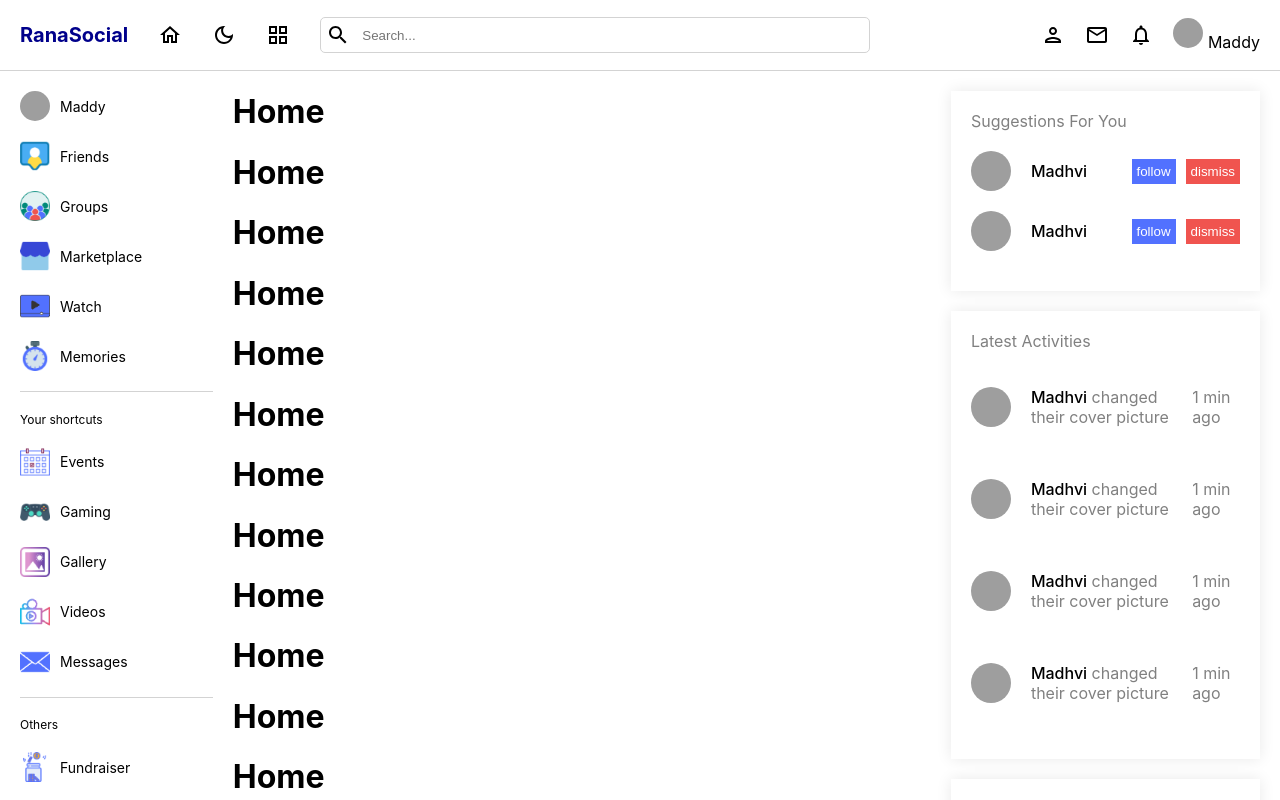
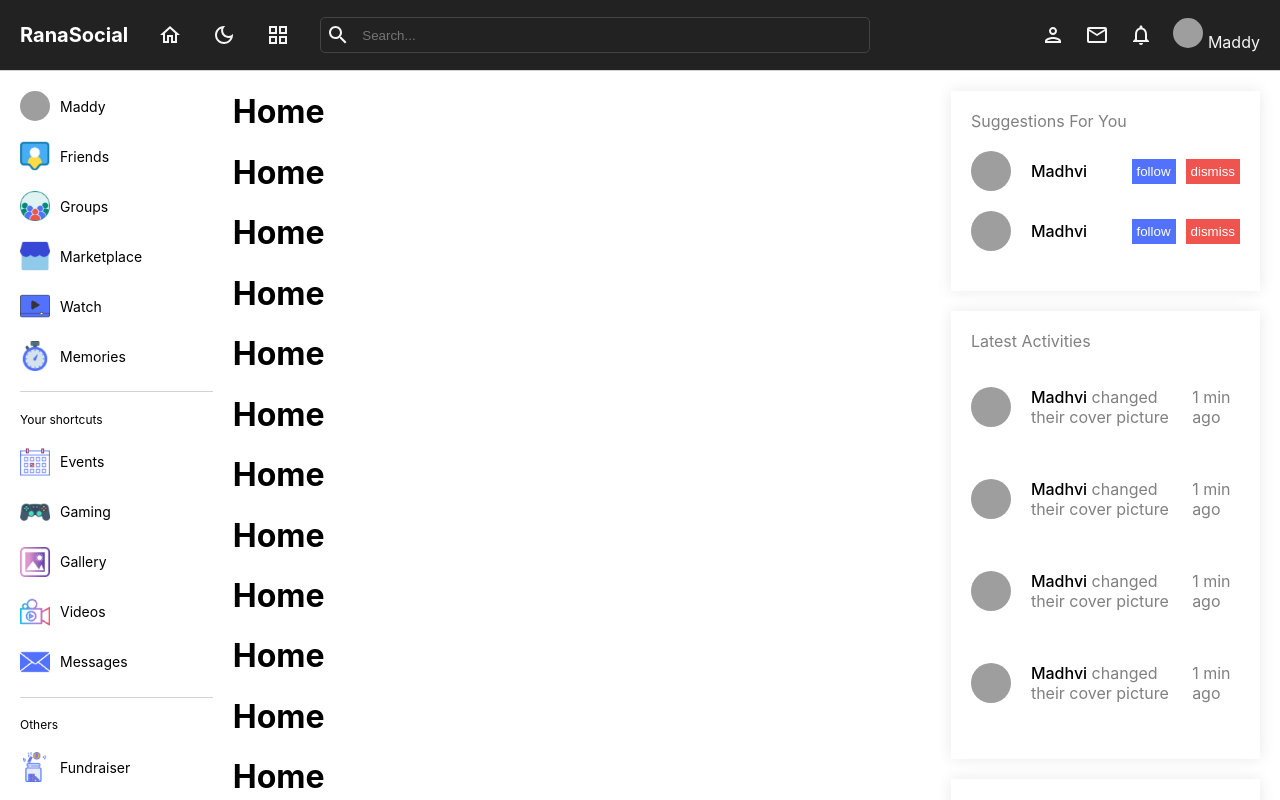
Before and after one commit to madhvikrana/socialmedia, a React (Create React App) app in the folder makuraapp/frontend/: page / in a window 1280 px wide. Shown: the top 800 px of the page. Built offline with nearby package versions, Linux system fonts and the light colour scheme; grey boxes are pictures that could not be loaded.

Commit message:
commit96

```diff
--- a/makuraapp/frontend/src/App.js
+++ b/makuraapp/frontend/src/App.js
@@ -12,6 +12,7 @@
 import RightBar from './components/rightbar/RightBar';
 import Home from "./pages/home/Home";
 import Profile from "./pages/profile/profile";
+import "./style.scss"
 
 function App() {
 
@@ -19,7 +20,7 @@
 
   const Layout = ()=>{
     return(
-      <div>
+      <div className='theme-dark'>
         <NavBar />
         <div style={{display:"flex"}}>
           <LeftBar />
--- a/makuraapp/frontend/src/components/leftbar/leftbar.scss
+++ b/makuraapp/frontend/src/components/leftbar/leftbar.scss
@@ -1,32 +1,35 @@
-.leftBar{
+@import "../../style.scss";
+
+.leftBar {
+  @include themify($themes) {
     flex: 2;
     position: sticky;
     top: 70px;
     height: calc(100vh - 70px);
     overflow: scroll;
 
-    &::-webkit-scrollbar{
+    &::-webkit-scrollbar {
       display: none;
     }
 
-    .container{
+    .container {
       padding: 20px;
 
-        hr{
+      hr {
         margin: 20px 0px;
         border: none;
         height: 0.5px;
         background-color: lightgrey;
       }
-        .menu{
+      .menu {
         display: flex;
         flex-direction: column;
         gap: 20px;
 
-            span{
+        span {
           font-size: 12px;
         }
-            .user{
+        .user {
           display: flex;
           align-items: center;
           gap: 10px;
@@ -38,26 +41,23 @@
             object-fit: cover;
           }
 
-                span{
+          span {
             font-size: 14px;
-
           }
-
         }
-            .item{
+        .item {
           display: flex;
           align-items: center;
           gap: 10px;
 
-                img{
+          img {
             width: 30px;
-
           }
-                span{
+          span {
             font-size: 14px;
-
           }
         }
       }
     }
   }
+}
--- a/makuraapp/frontend/src/components/navbar/navbar.scss
+++ b/makuraapp/frontend/src/components/navbar/navbar.scss
@@ -1,4 +1,7 @@
+@import "../../style.scss";
+
 .navbar {
+  @include themify($themes){
   display: flex;
   align-items: center;
   justify-content: space-between;
@@ -7,7 +10,8 @@
   border-bottom: 1px solid lightgrey;
   position: sticky;
   top: 0;
-  background-color: white;
+  background-color: themed("bg");
+  color:themed("textColor");
 
   .left {
     display: flex;
@@ -17,19 +21,21 @@
     span {
       font-weight: bold;
       font-size: 20px;
-      color: darkblue;
+      color: themed("logo");
     }
 
     .search {
       display: flex;
       align-items: center;
       gap: 10px;
-      border: 1px solid lightgray;
+      border: 1px solid themed("border");
       border-radius: 5px;
       padding: 5px;
       input {
         border: none;
         width: 500px;
+        background-color: transparent;
+        color: themed("textColor");
       }
     }
   }
@@ -52,3 +58,4 @@
     }
   }
 }
+}
--- /dev/null
+++ b/makuraapp/frontend/src/style.scss
@@ -0,0 +1,40 @@
+$themes: (
+  light: (
+    textColor: #000,
+    bg: white,
+    logo: darkblue,
+    bgSoft: #f6f3f3,
+    textColorsoft: #555,
+    border: lightgray,
+  ),
+  dark: (
+    textColor: whitesmoke,
+    bg: #222,
+    logo: white,
+    bgSoft: #333,
+    textColorSoft: lightgray,
+    border: #444,
+  ),
+);
+
+@mixin themify($themes) {
+  @each $theme, $map in $themes {
+    .theme-#{$theme} & {
+      $theme-map: () !global;
+      @each $key, $submap in $map {
+        $value: map-get(map-get($themes, $theme), "#{$key}");
+        $theme-map: map-merge(
+          $theme-map,
+          (
+            $key: $value,
+          )
+        ) !global;
+      }
+      @content;
+      $theme-map: numm !global;
+    }
+  }
+}
+@function themed($key) {
+  @return map-get($theme-map, $key);
+}
```
Lines whose indentation alone changed are shown as unchanged.
